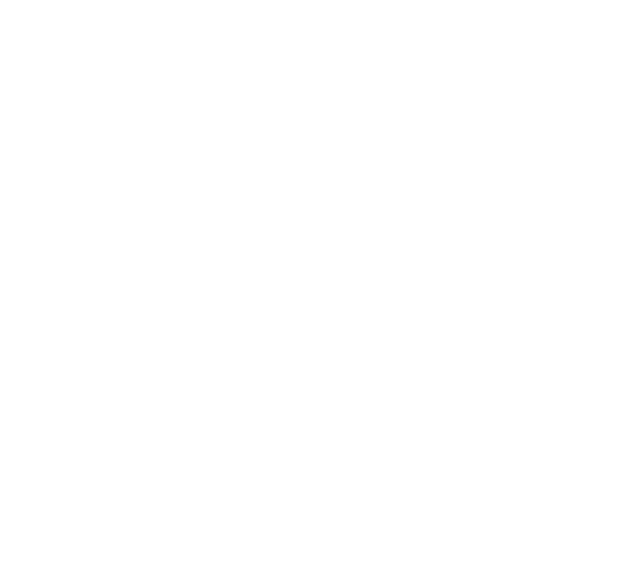
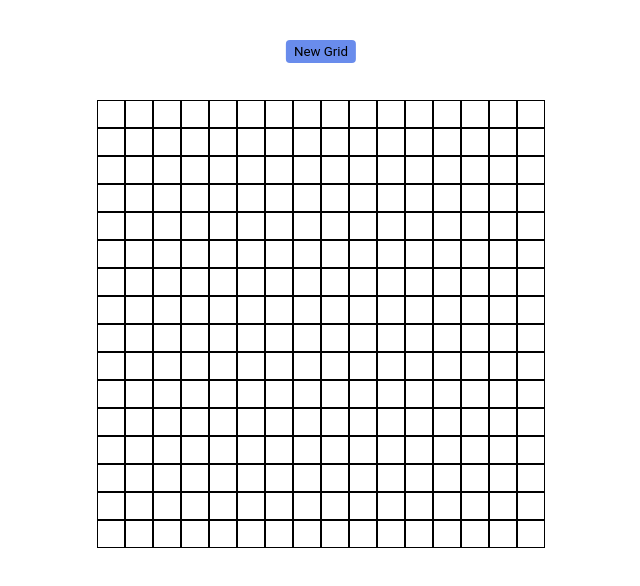
Before and after one commit to IrtazaAmjad0412/odin-etch-a-sketch, a plain HTML site: page index.html in a window 1280 px wide. Shown: the whole page, without its empty margins (319-959 px from the left). Drawn offline with Linux system fonts and the light colour scheme; the site is published under a folder, as on GitHub Pages, so addresses that start at the root find nothing.

Commit message:
Fixed link and script tag

```diff
--- a/index.html
+++ b/index.html
@@ -4,8 +4,8 @@
     <meta charset="UTF-8" />
     <meta name="viewport" content="width=device-width, initial-scale=1.0" />
     <title>Odin Etch-a-Sketch</title>
-    <link rel="stylesheet" href="/css/styles.css" />
-    <script type="module" src="/js/index.js" defer></script>
+    <link rel="stylesheet" href="css/styles.css" />
+    <script type="module" src="js/index.js" defer></script>
   </head>
   <body>
     <div class="container"></div>
```
